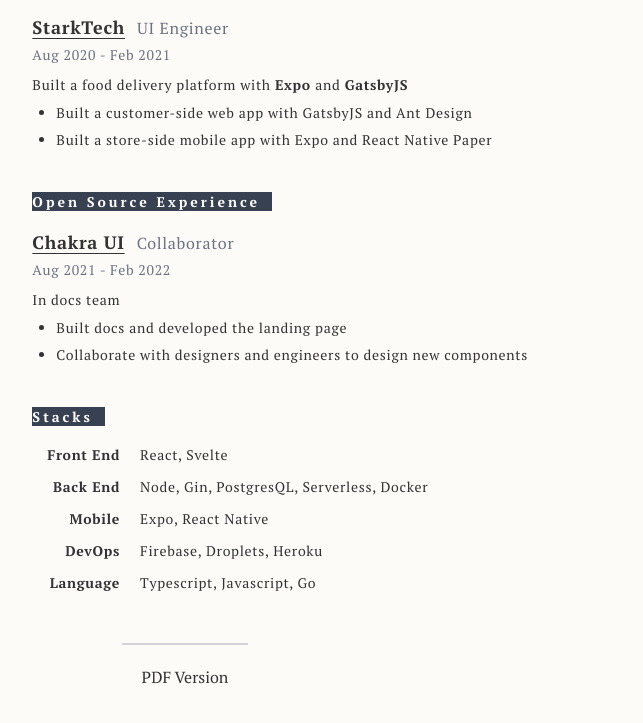
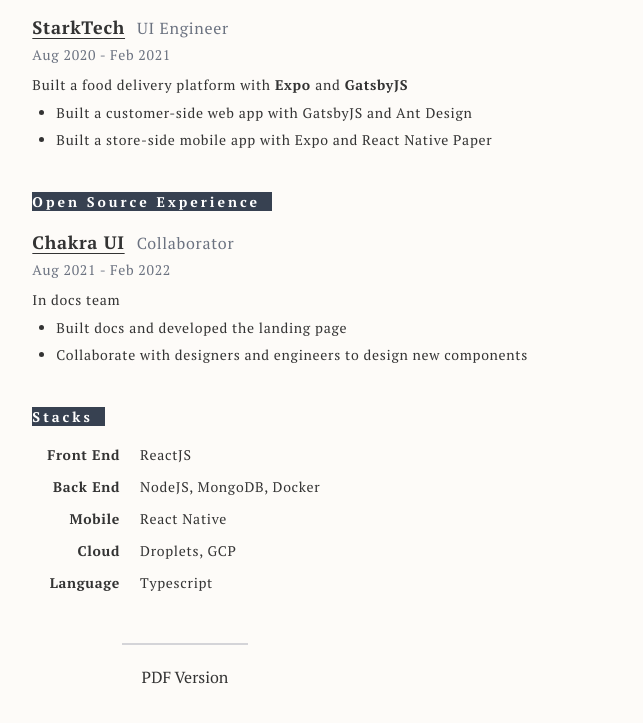
Before and after one commit to YenTingWu/v2.resume.yenting.me, a Gatsby site: page / in a window 1280 px wide. Shown: the part 1072-1795 px from the top of the page, without its empty margins (455-1098 px from the left). Built offline with nearby package versions, Linux system fonts and the light colour scheme; Gatsby itself is replaced by a stand-in of ours.

Commit message:
feat: complete stacks section

```diff
--- a/src/components/stacks.tsx
+++ b/src/components/stacks.tsx
@@ -1,6 +1,9 @@
 import * as React from "react";
+import data from "../data.json";
 
 export const Stacks = () => {
+  const { stacks } = data;
+
   return (
     <div className="card-container">
       <div className="p-2">
@@ -9,32 +12,18 @@
         </h4>
         <div className="card-content tracking-wider lg:leading-6 leading-2">
           <div className="grid grid-cols-6 lg:max-w-full max-w-sm gap-x-5 gap-y-2">
-            <span className="font-bold lg:col-span-1 col-span-2 text-right">
-              Front End
-            </span>
-            <span className="lg:col-span-5 col-span-4">React, Svelte</span>
-            <span className="font-bold lg:col-span-1 col-span-2 text-right">
-              Back End
-            </span>
-            <span className="lg:col-span-5 col-span-4">
-              Node, Gin, PostgresQL, Serverless, Docker
-            </span>
-            <span className="font-bold lg:col-span-1 col-span-2 text-right">
-              Mobile
-            </span>
-            <span className="lg:col-span-5 col-span-4">Expo, React Native</span>
-            <span className="font-bold lg:col-span-1 col-span-2 text-right">
-              DevOps
-            </span>
-            <span className="lg:col-span-5 col-span-4">
-              Firebase, Droplets, Heroku
-            </span>
-            <span className="font-bold lg:col-span-1 col-span-2 text-right">
-              Language
-            </span>
-            <span className="lg:col-span-5 col-span-4">
-              Typescript, Javascript, Go
-            </span>
+            {Object.entries(stacks).map(([key, value]) => (
+              <React.Fragment key={key}>
+                <span className="font-bold lg:col-span-1 col-span-2 text-right">
+                  {key}
+                </span>
+                <span className="lg:col-span-5 col-span-4">
+                  {value.map((v, i) =>
+                    i === value.length - 1 ? `${v}` : `${v}, `
+                  )}
+                </span>
+              </React.Fragment>
+            ))}
           </div>
         </div>
       </div>
--- a/src/data.json
+++ b/src/data.json
@@ -53,5 +53,12 @@
         "Collaborate with designers and engineers to design new components"
       ]
     }
-  ]
+  ],
+  "stacks": {
+    "Front End": ["ReactJS"],
+    "Back End": ["NodeJS", "MongoDB", "Docker"],
+    "Mobile": ["React Native"],
+    "Cloud": ["Droplets", "GCP"],
+    "Language": ["Typescript"]
+  }
 }
```
